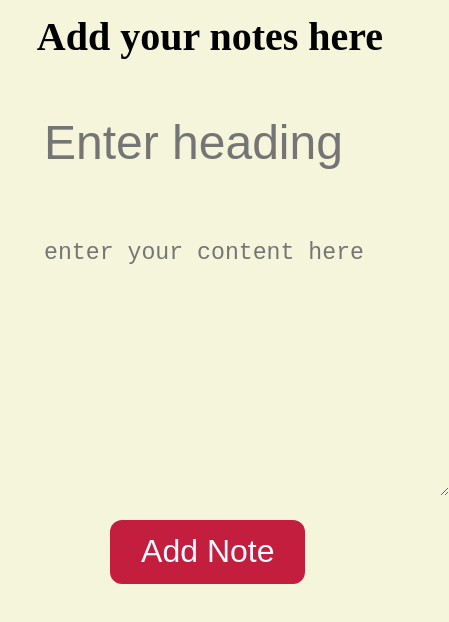
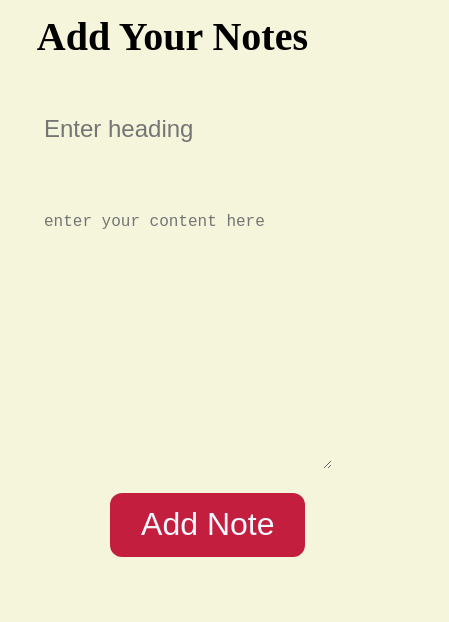
Before and after one commit to Shreya-103/Notes-App, a React (Vite) app: page / in a window 390 px wide. Shown: the top 622 px of the page, 449 px wide, since content can reach past the window. Built offline with nearby package versions, Linux system fonts and the light colour scheme.

Commit message:
responsive design

```diff
--- a/src/App.jsx
+++ b/src/App.jsx
@@ -26,7 +26,7 @@ function App() {
   return(
     <div className='container'>
        <form action="">
-        <h1>Add your notes here</h1>
+        <h1>Add Your Notes</h1>
           <input type="text" placeholder='Enter heading' value={title}
             onChange={(e)=>{
               setTitle(e.target.value);
--- a/src/index.css
+++ b/src/index.css
@@ -99,15 +99,27 @@ button:active{
   line-height: 1.5;
 }
 @media(max-width:1000px){
+  body{
+    overflow-y: hidden;
+    overflow-x: hidden;
+  }
   .container{
     display: block;
+    overflow-y: hidden;
   }
   form{
     width: 100%;
     margin: 0.8rem;
   }
   input, textarea{
-    width: 100%;
+    width: 70%;
+    display: inline;
+  }
+  input{
+    font-size: 1.5rem;
+  }
+  textarea{
+    font-size: 1rem;
   }
   .card-holder{
     width: 100%;
```
